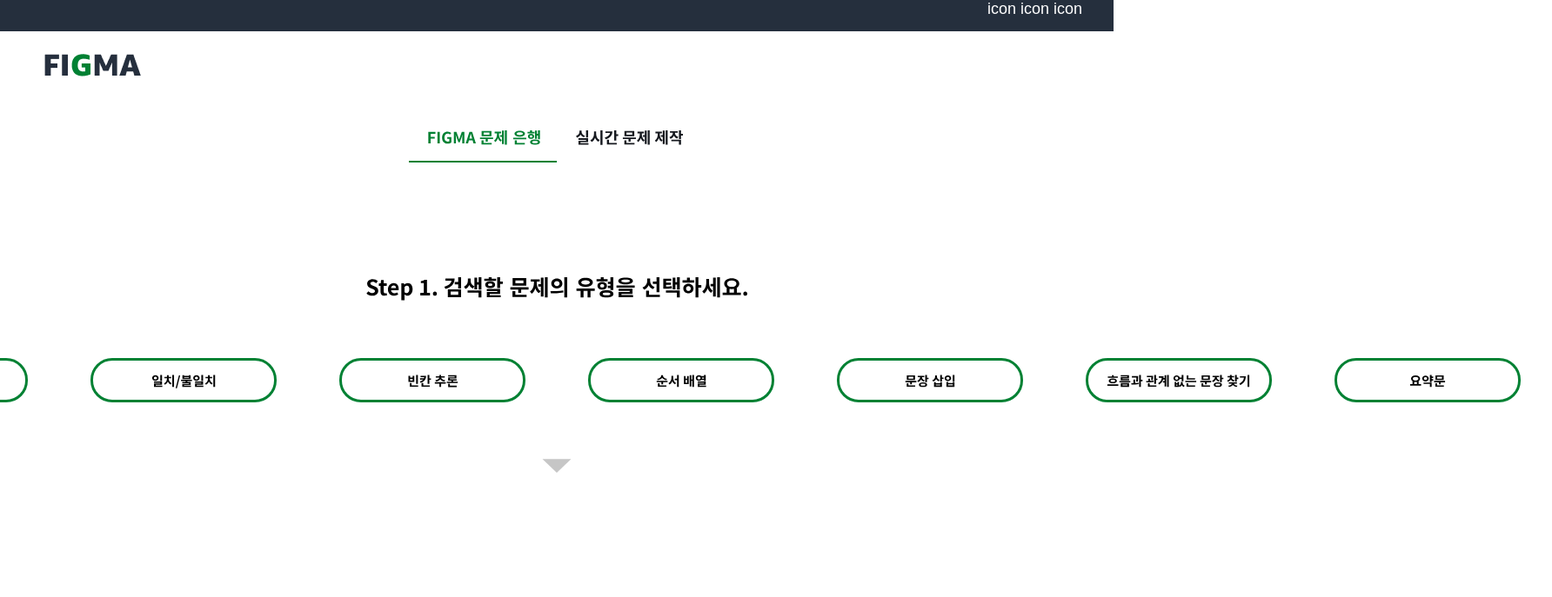
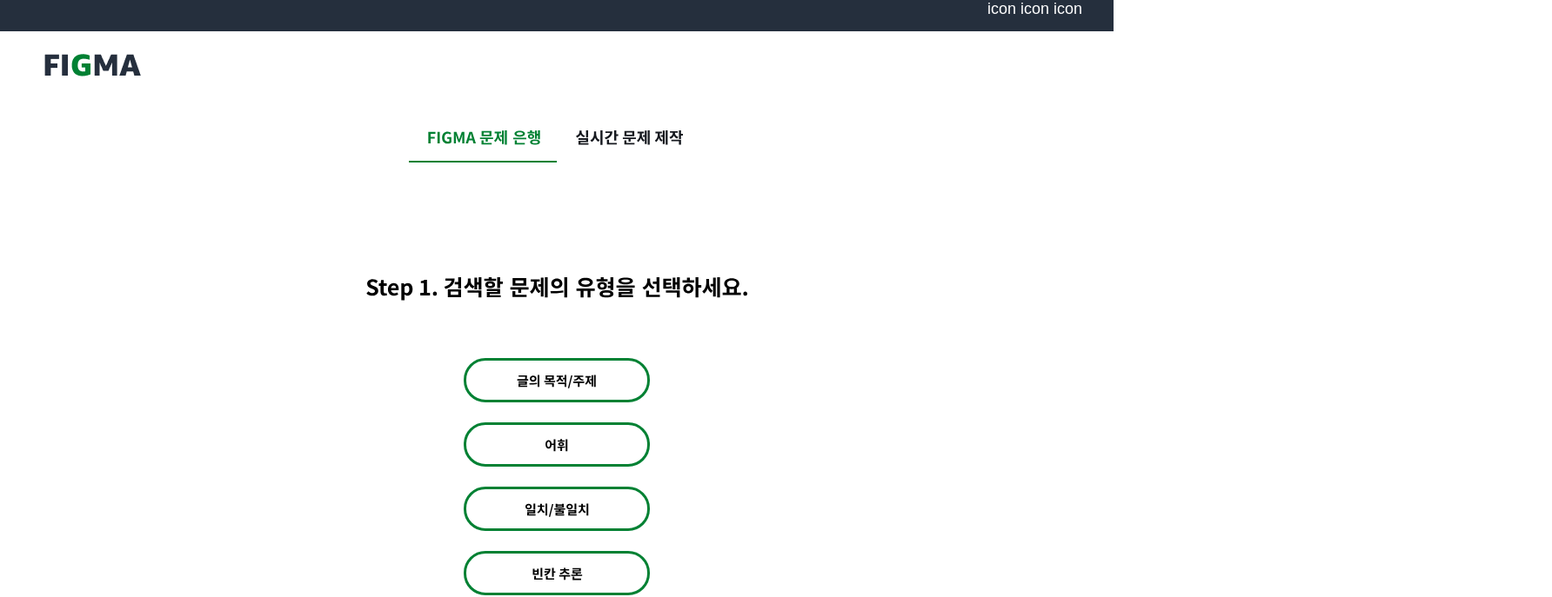
Before and after one commit to makgirlygirl/grad-frontend, a React (Create React App) app: page /bank in a window 1280 px wide. Shown: the top 687 px of the page at 87% size, 1784 px wide, since content can reach past the window. Built offline with nearby package versions, Linux system fonts and the light colour scheme.

Commit message:
code refactoring

```diff
--- a/src/assets/bank/QuestionTypeList.js
+++ b/src/assets/bank/QuestionTypeList.js
@@ -1,9 +1,8 @@
-/** */
-import { u1, u2, u3, u4, u5, u6, u7, u8 } from '../../components/FileIndex';
-import { c1, c2, c3, c4, c5, c6, c7, c8 } from '../../components/FileIndex';
+import React from "react";
+import styled from "styled-components";
 import QuestionTypeButton from "../../components/QuestionTypeButton";
 
-export const bankQuestionTypeList = [
+export const bankQuestionTypeList = [ //초기값
     {id:0, checked: false},
     {id:1, checked: false},
     {id:2, checked: false},
@@ -14,15 +13,20 @@
     {id:7, checked: false},
 ];
 const QuestionTypeList = ({onClick, questionTypeList}) => {
-    const uncheckedButtonList = [u1, u2, u3, u4, u5, u6, u7, u8];
-    const checkedButtonList = [c1, c2, c3, c4, c5, c6, c7, c8];
-
     return (
         <>
         {questionTypeList.map((it) => (
-                    <QuestionTypeButton key={it.id} {...it} onClick={onClick} img_unchecked={uncheckedButtonList[it]} img_checked={checkedButtonList[it]}/>
-                ))}
+                <TypeWrapper>
+                    <QuestionTypeButton key={it.id} {...it} onClick={onClick}/>
+                </TypeWrapper>
+        ))}
         </>
     );
 };
 export default QuestionTypeList;
+
+const TypeWrapper = styled.div`
+    width: 100%;
+    display: flex;
+    justify-content:center;
+`;
--- a/src/pages/BankPage.js
+++ b/src/pages/BankPage.js
@@ -9,9 +9,6 @@
 import Step1_Question from "../assets/bank/bank_step1.svg";
 import Step2_Question from "../assets/bank/bank_step2.svg";
 import Arrow from '../assets/main/arrow.svg';
-import { u1, u2, u3, u4, u5, u6, u7, u8 } from '../components/FileIndex';
-import { c1, c2, c3, c4, c5, c6, c7, c8 } from '../components/FileIndex';
-import QuestionTypeButton from "../components/QuestionTypeButton";
 import QuestionTypeList, { bankQuestionTypeList } from "../assets/bank/QuestionTypeList";
 
 const BankPage = () => {
@@ -33,9 +30,7 @@
         </CategoryWrapper>
         <BoxWrapper>
             <TextWrapper><img src={Step1_Question}/></TextWrapper>
-            <TypeWrapper>
-                <QuestionTypeList onClick={onClickType} questionTypeList={questionTypeList}/>
-            </TypeWrapper>
+            <QuestionTypeList onClick={onClickType} questionTypeList={questionTypeList}/>
             <TextWrapper><img src={Arrow}/></TextWrapper>
         </BoxWrapper>
         <TypeWrapper>
@@ -70,15 +65,4 @@
     display: flex;
     justify-content:center;
 `;
-const Type = styled.img`
-    padding: 0.5rem;
-    padding-left: 2rem;
-    padding-right: 2rem;
-`;
-const Question = styled.div`
-    font-family: 'Noto Sans KR';
-    font-style: normal;
-    font-weight: 1000;
-    font-size: 25px;
-`; // <Question>Step 1. 검색할 문제의 유형을 선택하세요.</Question><br/>
 export default BankPage;
```
